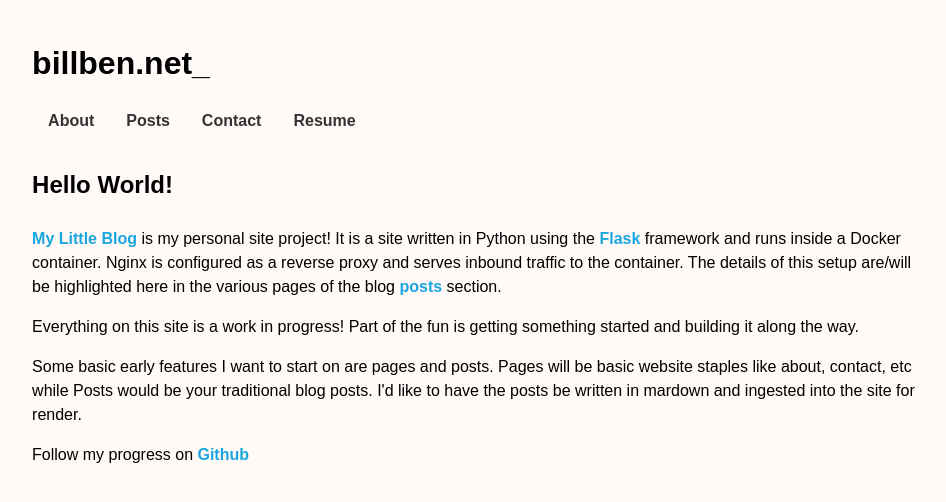
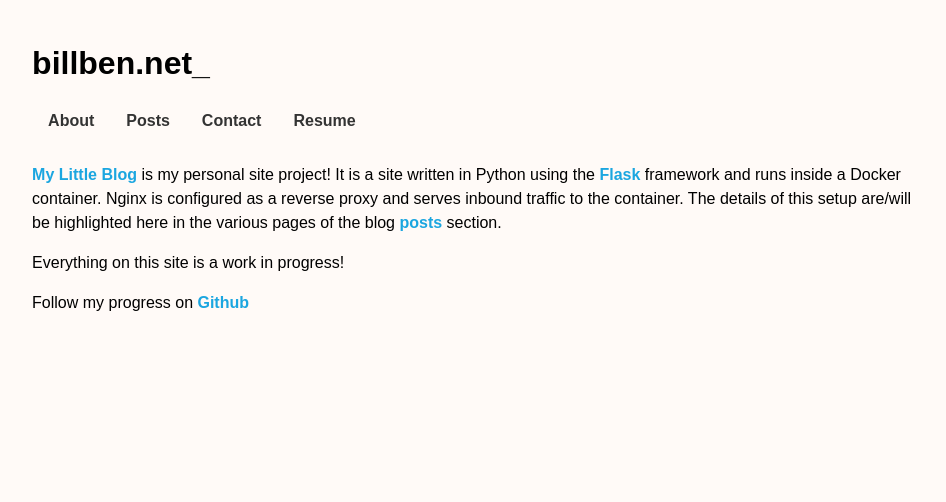
Before and after one commit to binchick-in/my-little-blog, a Flask app: page / in a window 1280 px wide. Shown: the top 502 px of the page, without its empty margins (163-1109 px from the left). Run offline with Flask 2, Linux system fonts and the light colour scheme; parts of the project's set-up code (start-up, migrations or seed data) failed here and were passed over; some libraries are stand-ins or nearby versions.

Commit message:
updating home page

```diff
--- a/app/templates/index.html
+++ b/app/templates/index.html
@@ -1,9 +1,6 @@
 {% extends 'base.html' %}
 {% block content %}
     <article>
-        <header>
-                <h1>Hello World!</h1>
-        </header>
         <p>
             <a href="https://github.com/binchick-in/my-little-blog" target="_blank">My Little Blog</a> is my personal site project!
             It is a site written in Python using the <a href="https://palletsprojects.com/p/flask/" target="_blank">Flask</a> framework
@@ -11,13 +8,7 @@
             The details of this setup are/will be highlighted here in the various pages of the blog <a href="/posts">posts</a> section.
         </p>
         <p>
-            Everything on this site is a work in progress! Part of the fun is getting something started and building it along the way.</p>
-        <p>
-            Some basic early features I want to start on are
-            pages and posts. Pages will be basic website staples like
-            about, contact, etc while Posts would be your traditional blog posts.
-            I'd like to have the posts be written in mardown and
-            ingested into the site for render.
+            Everything on this site is a work in progress!
         </p>
         <p>Follow my progress on <a href="https://github.com/binchick-in/my-little-blog" target="_blank">Github</a></p>
     </article>
```
